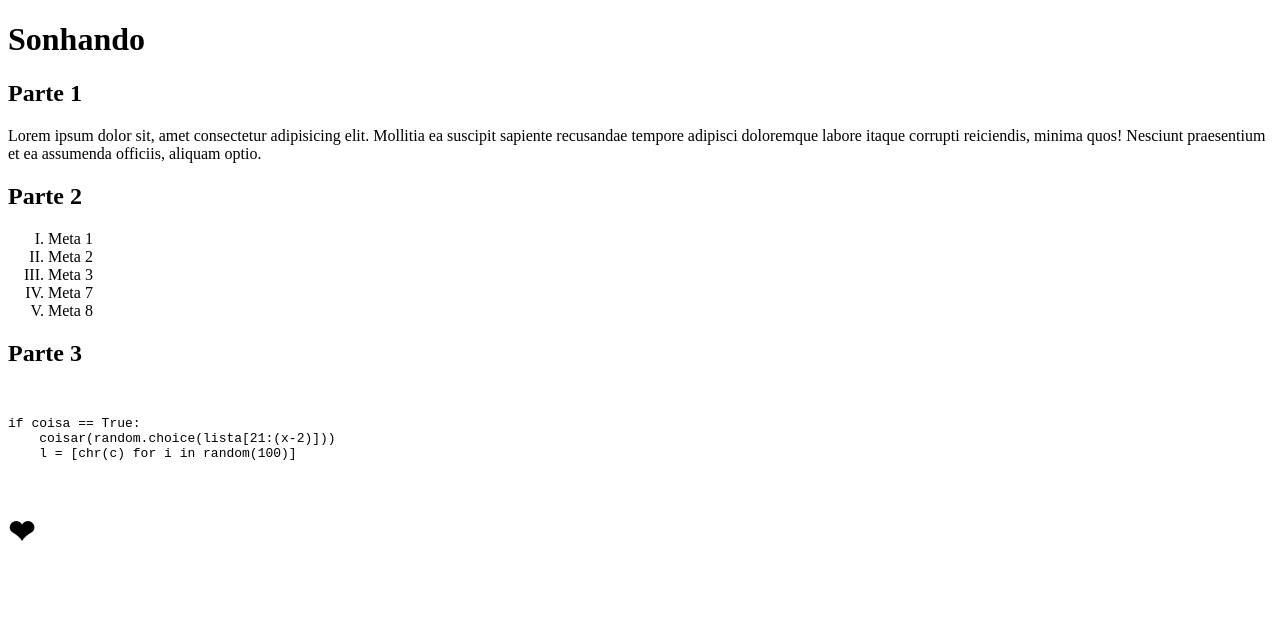
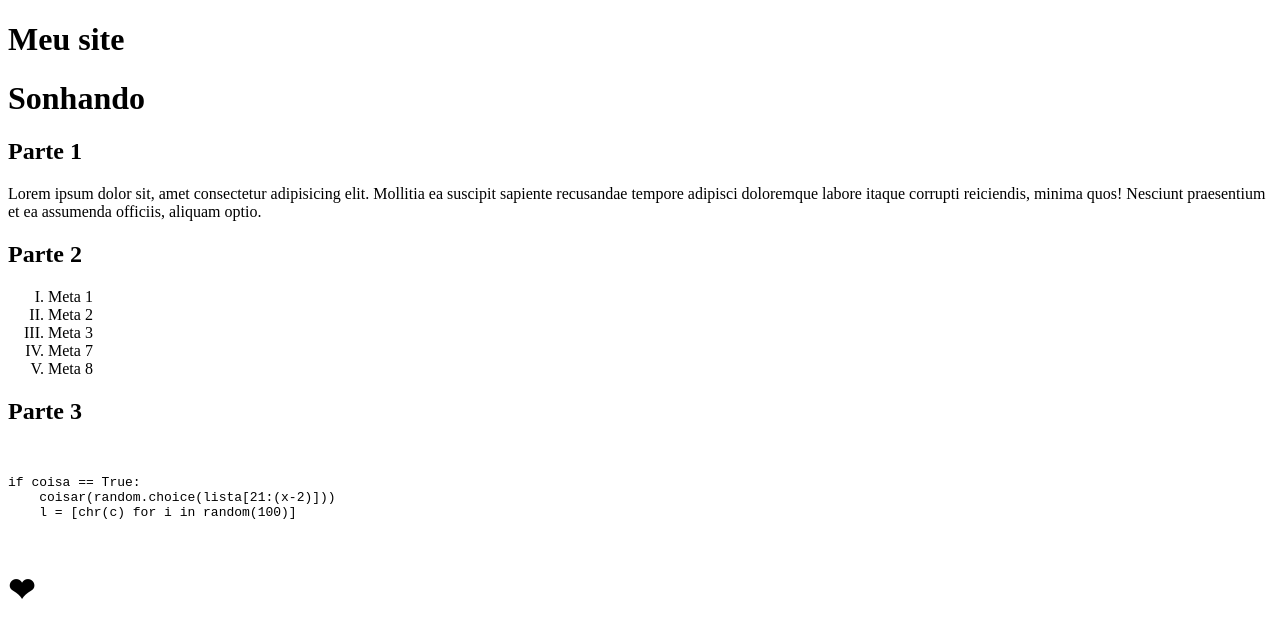
Before and after one commit to luizluizhenriqu/site, a plain HTML site: page index.html in a window 1280 px wide. Drawn offline with Linux system fonts and the light colour scheme.

Commit message:
Inclusão de título.

```diff
--- a/index.html
+++ b/index.html
@@ -6,6 +6,7 @@
     <title>Teste Teste</title>
 </head>
 <body>
+    <h1>Meu site</h1>
     <h1>Sonhando</h1>
     <h2>Parte 1</h2>
     <p>Lorem ipsum dolor sit, amet consectetur adipisicing elit. Mollitia ea suscipit sapiente recusandae tempore adipisci doloremque labore itaque corrupti reiciendis, minima quos! Nesciunt praesentium et ea assumenda officiis, aliquam optio.</p>
```
